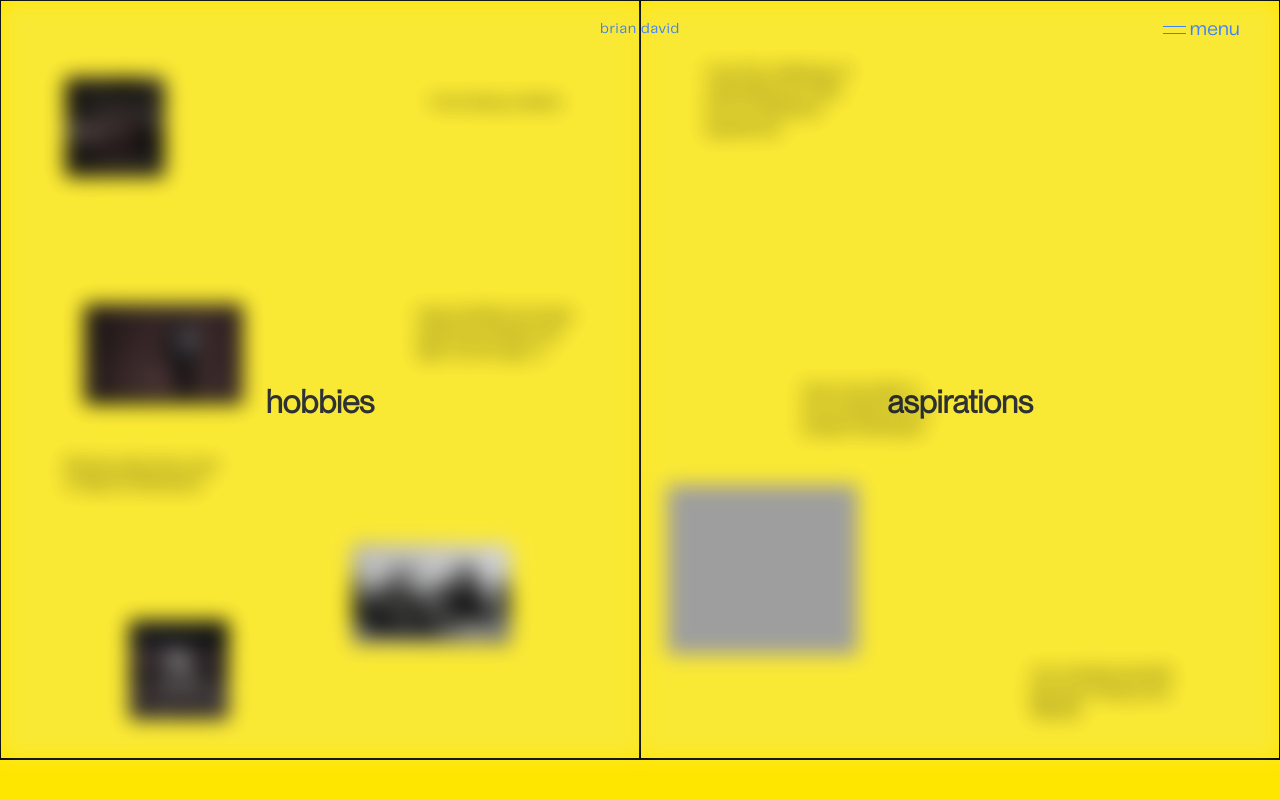
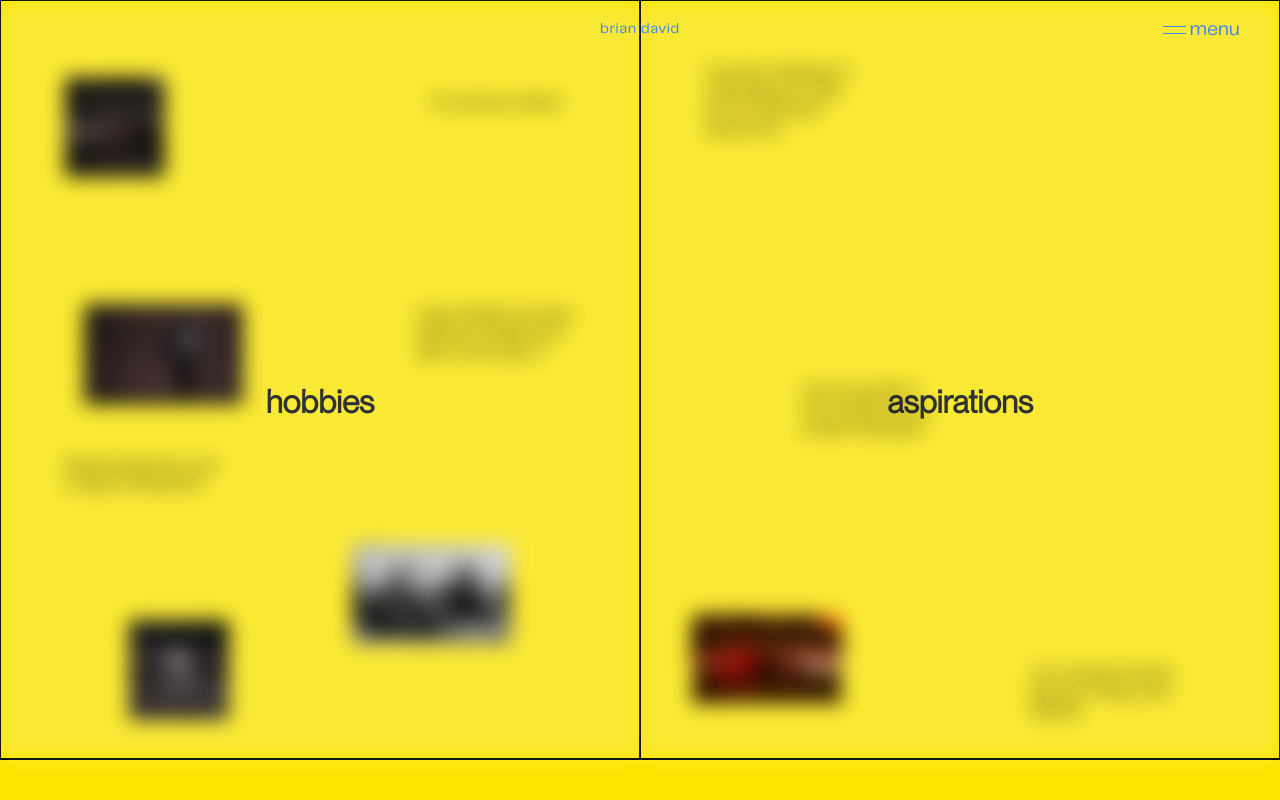
Before and after one commit to brian-david4/brian-portfolio-website, a React (Vite) app in the folder portfolio-website/: page /about in a window 1280 px wide. Shown: the top 800 px of the page. Built offline with nearby package versions, Linux system fonts and the light colour scheme.

Commit message:
Add px prop to AboutPosition

```diff
--- a/portfolio-website/src/components/AboutPosition/AboutPosition.tsx
+++ b/portfolio-website/src/components/AboutPosition/AboutPosition.tsx
@@ -9,6 +9,7 @@ interface AboutPositionProps {
   width?: number;
   height?: number;
   minimum?: boolean;
+  px?: boolean;
 }
 
 const AboutPosition = ({
@@ -20,6 +21,7 @@ const AboutPosition = ({
   width,
   height,
   minimum,
+  px,
 }: AboutPositionProps) => {
   return (
     <div
@@ -28,8 +30,8 @@ const AboutPosition = ({
         left: `${left}%`,
         top: `${top}%`,
         bottom: `${bottom}%`,
-        height: `${height}%`,
-        width: `${width}%`,
+        height: `${px ? `${height}px` : `${height}%`}`,
+        width: `${px ? `${width}px` : `${width}%`}`,
       }}
       className={`${styles.position} ${minimum ? styles.min : ""}`}
     >
--- a/portfolio-website/src/pages/About/About.tsx
+++ b/portfolio-website/src/pages/About/About.tsx
@@ -122,9 +122,9 @@ const About = () => {
                   </Magnetic>
                 </AboutPosition>
 
-                <AboutPosition height={50} width={30} bottom={0} left={4}>
+                <AboutPosition px height={200} width={200} bottom={0} left={4}>
                   <Magnetic>
-                    <WaveScene />
+                    <WaveScene src="/aboutImages/lemans.webp" />
                   </Magnetic>
                 </AboutPosition>
               </AboutPageSection>
```
